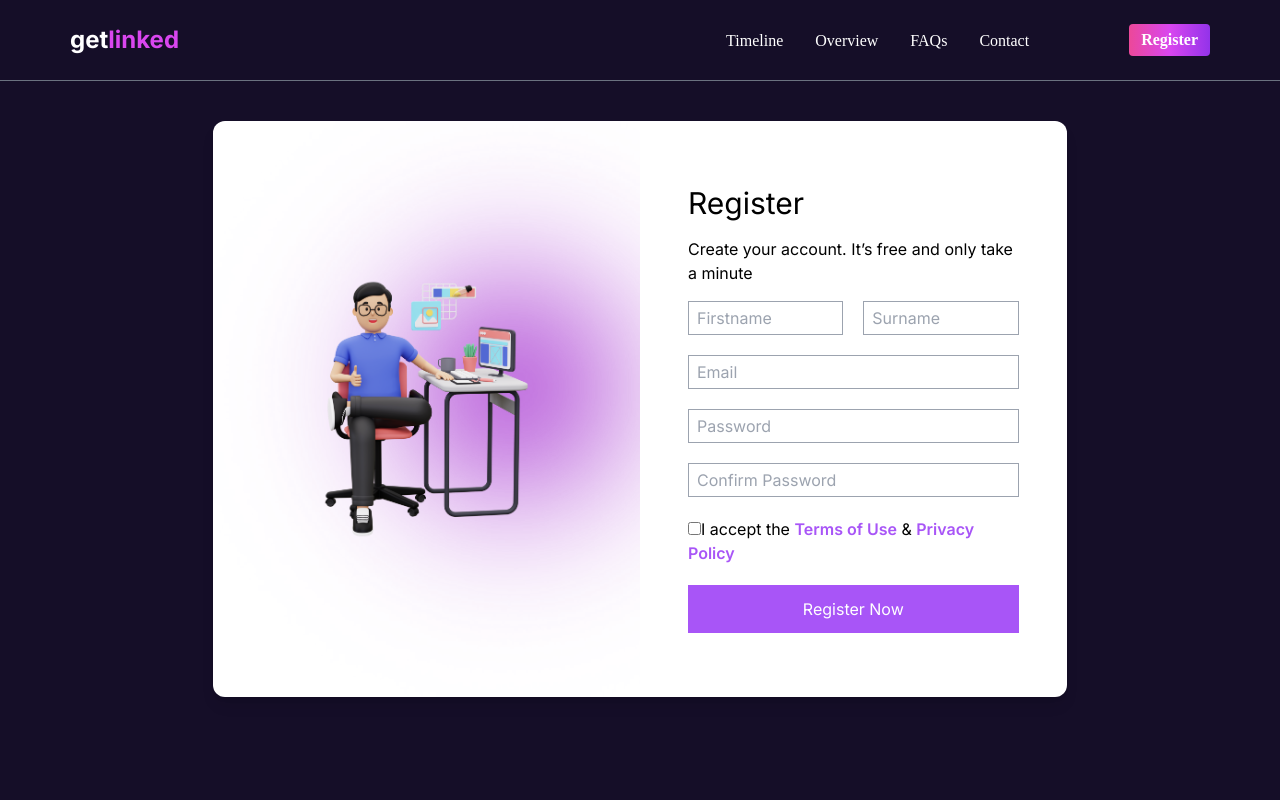
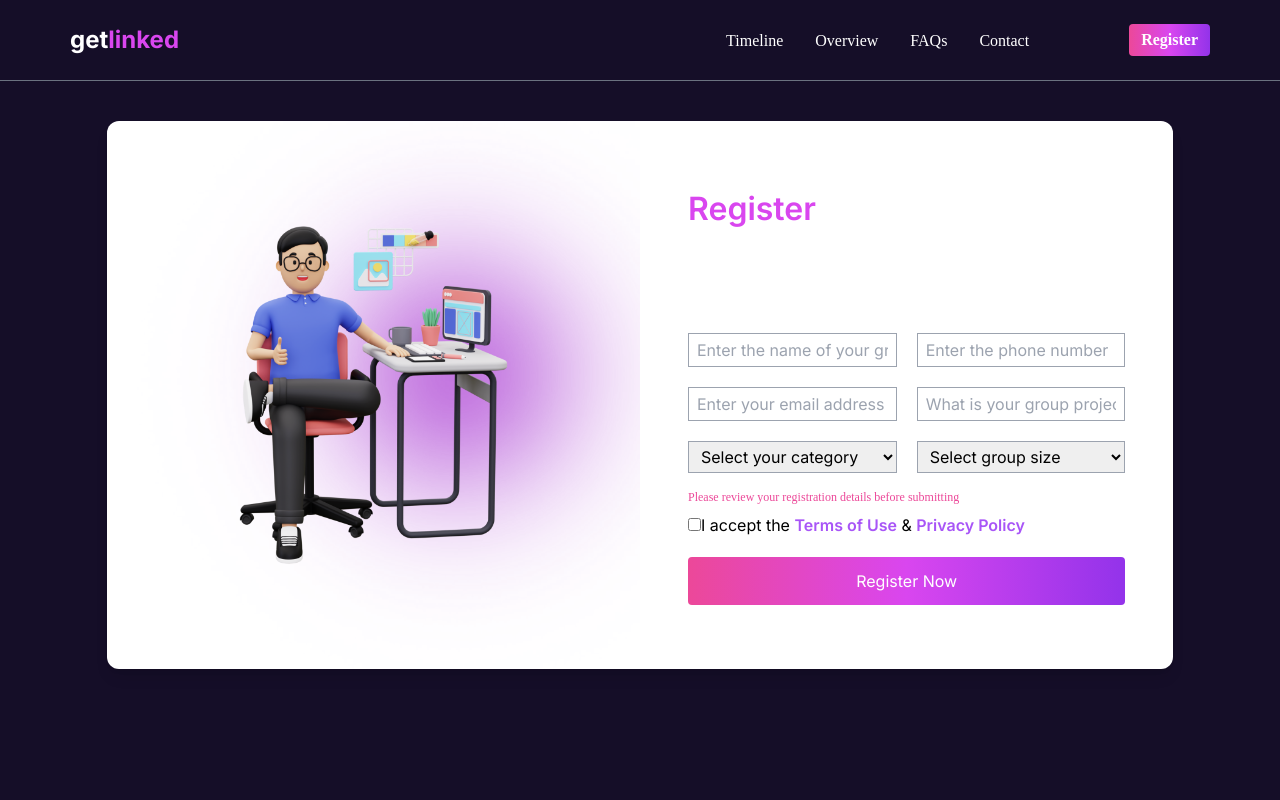
Before and after one commit to austineblaise/g_lnkd, a Next.js app: page /register in a window 1280 px wide. Shown: the top 800 px of the page. Built offline with nearby package versions, Linux system fonts and the light colour scheme.

Commit message:
added inputs to the register page, still trying to align them

```diff
--- a/src/components/SignUp/Register.tsx
+++ b/src/components/SignUp/Register.tsx
@@ -4,7 +4,7 @@ const Register = () => {
   return (
     <div className="min-h-screen py-10">
       <div className="container mx-auto">
-        <div className="flex flex-col lg:flex-row w-10/12 lg:w-8/12 bg-white rounded-xl mx-auto shadow-lg overflow-hidden">
+        <div className="flex flex-col lg:flex-row w-10/12 lg:w-10/12 bg-white  rounded-xl mx-auto shadow-lg overflow-hidden">
           <div
             className="w-full lg:w-1/2 flex flex-col items-center justify-center p-12 bg-no-repeat bg-cover bg-center"
             style={{ backgroundImage: 'url("/assets/shadow.png")' }}
@@ -12,45 +12,84 @@ const Register = () => {
             <img src="/assets/register.png" />
           </div>
           <div className="w-full lg:w-1/2 py-16 px-12">
-            <h2 className="text-3xl mb-4">Register</h2>
-            <p className="mb-4">
+            {/* <h2 className="text-3xl mb-4">Register</h2> */}
+            <div className="text-fuchsia-500 text-[32px] font-semibold font-['Clash Display'] mb-4">
+              Register
+            </div>
+
+            <div className=" mb-4 text-white text-sm font-normal font-['Montserrat'] ">
+              Be part of this movement!
+            </div>
+            {/* <p className="mb-4">
               Create your account. It’s free and only take a minute
-            </p>
+            </p> */}
+
+            <div className="text-white text-2xl font-normal font-['Montserrat'] mb-4">
+              CREATE YOUR ACCOUNT
+            </div>
             <form action="#">
               <div className="grid grid-cols-2 gap-5">
                 <input
                   type="text"
-                  placeholder="Firstname"
+                  placeholder="Enter the name of your group"
+                  className="border border-gray-400 py-1 px-2 "
+                />
+                <input
+                  type="text"
+                  placeholder="Enter the phone number"
+                  className="border border-gray-400 py-1 px-2"
+                />
+              </div>
+
+              <div className="grid grid-cols-2 gap-5 mt-5">
+                <input
+                  type="text"
+                  placeholder="Enter your email address"
                   className="border border-gray-400 py-1 px-2"
                 />
                 <input
                   type="text"
-                  placeholder="Surname"
+                  placeholder="What is your group project topic"
                   className="border border-gray-400 py-1 px-2"
                 />
               </div>
-              <div className="mt-5">
-                <input
-                  type="text"
-                  placeholder="Email"
-                  className="border border-gray-400 py-1 px-2 w-full"
-                />
+
+              <div className="grid grid-cols-2 gap-5 mt-5">
+                <select
+                  data-te-select-init
+                  className="border border-gray-400 py-1 px-2"
+                >
+                  <option value="1">Select your category</option>
+                  <option value="2">Two</option>
+                  <option value="3">Three</option>
+                  <option value="4">Four</option>
+                  <option value="5">Five</option>
+                  <option value="6">Six</option>
+                  <option value="7">Seven</option>
+                  <option value="8">Eight</option>
+                </select>
+
+                <select
+                  data-te-select-init
+                  className="border border-gray-400 py-1 px-2"
+                >
+                  <option value="1">Select group size</option>
+                  <option value="2">Two</option>
+                  <option value="3">Three</option>
+                  <option value="4">Four</option>
+                  <option value="5">Five</option>
+                  <option value="6">Six</option>
+                  <option value="7">Seven</option>
+                  <option value="8">Eight</option>
+                </select>
               </div>
-              <div className="mt-5">
-                <input
-                  type="password"
-                  placeholder="Password"
-                  className="border border-gray-400 py-1 px-2 w-full"
-                />
+
+              <div className="mt-4">
+                <div className="text-pink-500 text-xs font-normal font-['Montserrat']">
+                  Please review your registration details before submitting
                 </div>
-              <div className="mt-5">
-                <input
-                  type="password"
-                  placeholder="Confirm Password"
-                  className="border border-gray-400 py-1 px-2 w-full"
-                />
-              </div>
-              <div className="mt-5">
+
+                <div className="mt-2">
                   <input type="checkbox" className="border border-gray-400" />
                   <span>
                     I accept the{" "}
@@ -63,8 +102,9 @@ const Register = () => {
                     </a>
                   </span>
                 </div>
+              </div>
               <div className="mt-5">
-                <button className="w-full bg-purple-500 py-3 text-center text-white">
+                <button className=" text-white w-full bg-purple-500 py-3 text-center bg-gradient-to-l from-purple-600 via-fuchsia-500 to-pink-500 rounded">
                   Register Now
                 </button>
               </div>
```
Also changed, not shown: 1 other file (tests, documents, lock files or other folders). Lines whose indentation alone changed are shown as unchanged.
